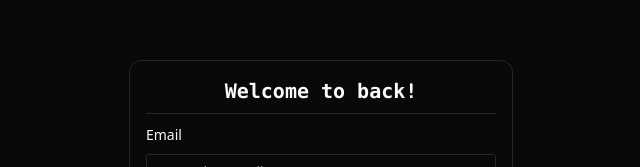
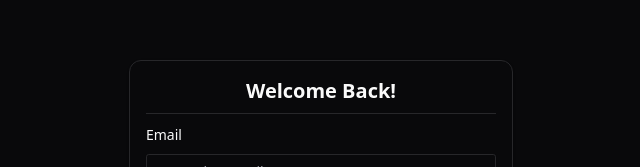
Before and after one commit to AxonDesigns/inventory-manager-react, a React (Vite) app: page /login in a window 1280 px wide. Shown: the part 203-370 px from the top of the page, without its empty margins (319-959 px from the left). Built offline with nearby package versions, Linux system fonts and the light colour scheme; no server answers; what @midudev/tailwind-animations would draw is missing.

Commit message:
chore: change title font

```diff
--- a/package.json
+++ b/package.json
@@ -10,7 +10,7 @@
     "preview": "vite preview"
   },
   "dependencies": {
-    "@fontsource-variable/jetbrains-mono": "^5.1.1",
+    "@fontsource-variable/open-sans": "^5.1.0",
     "@hookform/resolvers": "^3.9.1",
     "@midudev/tailwind-animations": "^0.1.0",
     "@radix-ui/react-accordion": "^1.2.1",
--- a/src/components/LoginForm.tsx
+++ b/src/components/LoginForm.tsx
@@ -50,8 +50,8 @@ export default function LoginForm() {
   return (
     <Form {...form}>
       <form onSubmit={form.handleSubmit(handleSubmit)} className="flex flex-col gap-2">
-        <h1 className="text-xl font-bold font-jetbrains-mono text-center">
-          Welcome to back!
+        <h1 className="text-xl font-open-sans font-bold text-center">
+          Welcome Back!
         </h1>
         <Separator />
         <FormField
--- a/src/layouts/RootLayout.tsx
+++ b/src/layouts/RootLayout.tsx
@@ -5,7 +5,6 @@ function RootLayout() {
   const { isLoading } = useAuth();
 
   if (isLoading) {
-    console.log("isLoading");
     return <div className='h-dvh flex items-center justify-center'>
       <img src="/favicon.svg" className="w-32 h-32" />
     </div>
--- a/src/main.tsx
+++ b/src/main.tsx
@@ -1,5 +1,5 @@
 import './global.css'
-import '@fontsource-variable/jetbrains-mono/index.css';
+import '@fontsource-variable/open-sans/index.css';
 import { StrictMode } from 'react'
 import { createRoot } from 'react-dom/client'
 import { createBrowserRouter, Navigate, RouterProvider } from 'react-router-dom'
--- a/src/pages/tables/ProductsPage.tsx
+++ b/src/pages/tables/ProductsPage.tsx
@@ -16,10 +16,10 @@ function ProductsPage() {
 
   return (
     <div className='mx-8 mt-4 animate-fade-in-up duration-200 ease-out-slow'>
-      <h1 className='text-5xl font-bold mb-4 font-jetbrains-mono'>Products</h1>
+      <h1 className='text-5xl font-bold mb-4 font-open-sans'>Products</h1>
       <ul className='list-disc space-y-2 ml-4'>
         {posts.map((post) => (
-          <li key={post.id} className='text-zinc-600'>
+          <li key={post.id} className='text-foreground/50'>
             <span className='text-foreground'>{post.title}</span>
           </li>
         ))}
--- a/tailwind.config.js
+++ b/tailwind.config.js
@@ -15,7 +15,7 @@ export default {
 				'out-slow': 'cubic-bezier(0,0.75,0.75,1)',
 			},
 			fontFamily: {
-				'jetbrains-mono': ['JetBrains Mono Variable', ...defaultTheme.fontFamily.mono]
+				'open-sans': ['Open Sans Variable', ...defaultTheme.fontFamily.sans]
 			},
 			borderRadius: {
 				lg: 'var(--radius)',
```
Also changed, not shown: 1 other file (tests, documents, lock files or other folders).
